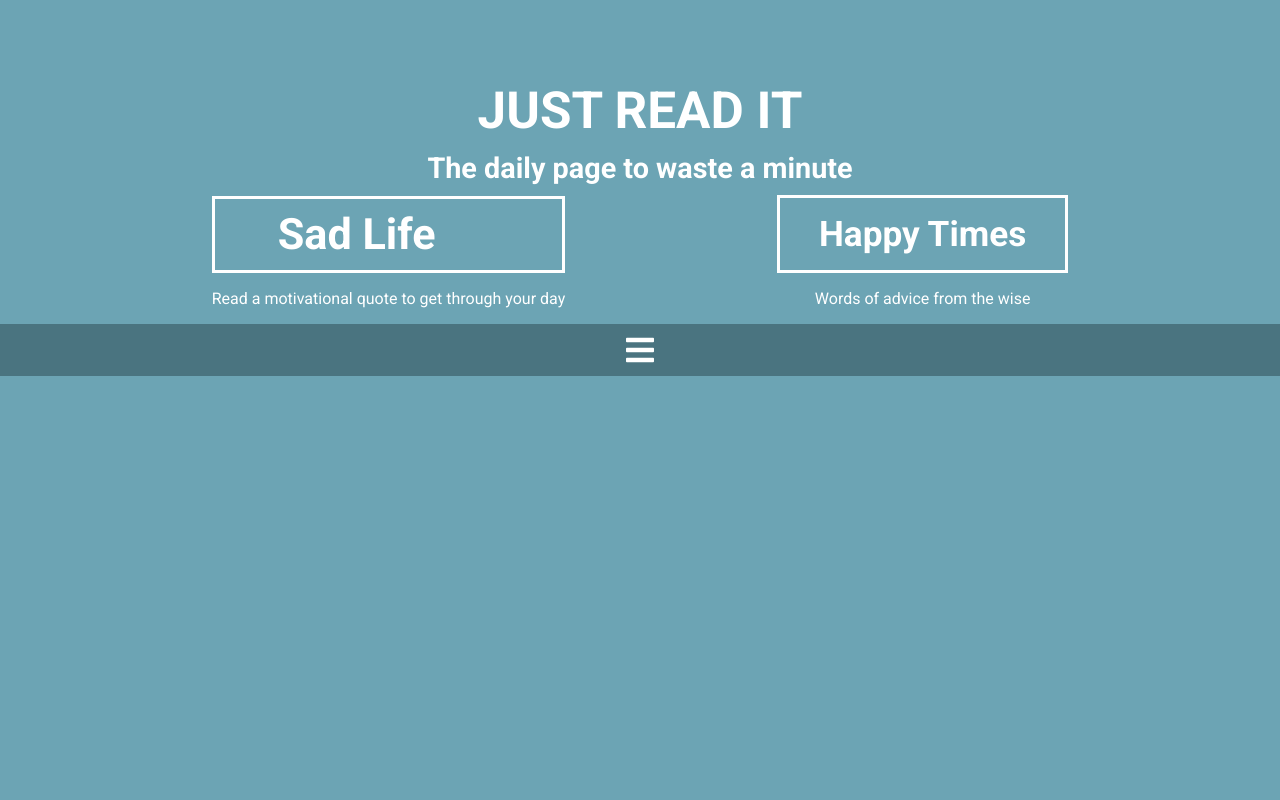
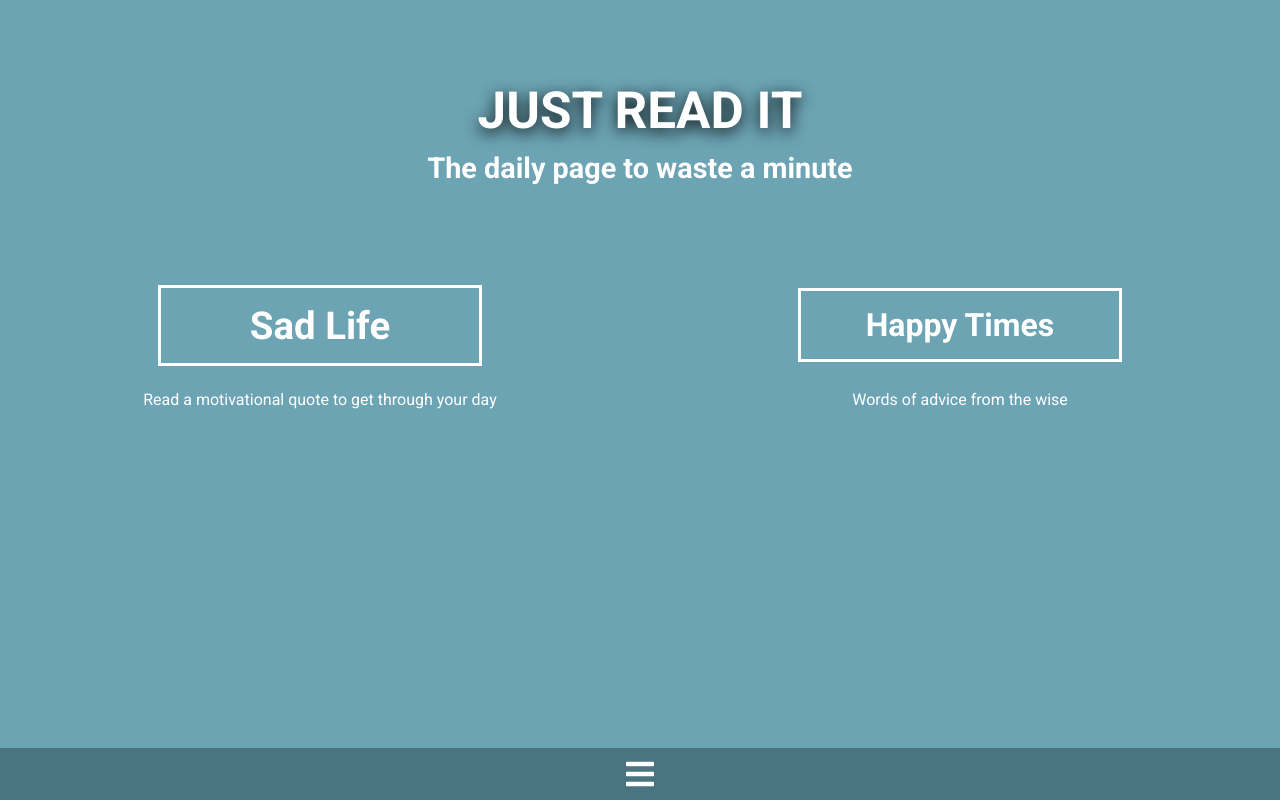
Before and after one commit to mduguil/ajax-project, a website: page index.html in a window 1280 px wide. Drawn offline with Linux system fonts and the light colour scheme.

Commit message:
some changes

```diff
--- a/css/layout.css
+++ b/css/layout.css
@@ -1,3 +1,7 @@
+.hidden {
+  display: none !important;
+}
+
 @media screen and (min-width: 480px) {
   h3 {
     font-size: 1.8rem;
--- a/css/styles.css
+++ b/css/styles.css
@@ -2,6 +2,10 @@ body {
   background-color: #6ca4b4;
   font-family: "Roboto", sans-serif;
   color: white;
+}
+
+header {
+  margin-bottom: 70px;
 }
 
 .page-title {
@@ -16,6 +20,7 @@ body {
 h1 {
   padding-top: 40px;
   margin: 0;
+  text-shadow: 0 4px 16px black;
 }
 
 h3 {
@@ -23,31 +28,48 @@ h3 {
   font-size: 1.5rem;
 }
 
+.spacing {
+  width: 100%;
+  height: 180px;
+  margin: 20px 0;
+}
+
 .mood-container {
   display: flex;
   flex-direction: column;
   justify-content: center;
   align-items: center;
+  width: 100%;
 }
 
-h2 {
+.mood {
+  border: 3px solid;
+  padding: 15px 30px;
   margin: 0;
 }
 
-.sad {
-  font-size: 2.7rem;
-  border: 3px solid white;
-  padding: 10px 63px;
+.sad-container .mood {
+  font-size: 2.4rem;
+  padding: 15px 89px;
 }
 
-.happy {
-  font-size: 2.2rem;
-  border: 3px solid white;
-  padding: 15px 39px;
+.happy-container .mood {
+  font-size: 2rem;
+  padding: 15px 65px;
+}
+
+.choice {
+  width: 100%;
+  height: 80px;
+  display: flex;
+  justify-content: center;
+  align-items: center;
+  margin: 0;
 }
 
 .description {
   text-align: center;
+  margin-top: 25px;
 }
 
 .navbar {
@@ -56,6 +78,9 @@ h2 {
   justify-content: center;
   align-items: center;
   padding: 10px 0;
+  position: absolute;
+  width: 100%;
+  bottom: 0;
 }
 
 .fa-bars {
--- a/index.html
+++ b/index.html
@@ -23,14 +23,18 @@
   </header>
   <main>
     <div class="mood-container">
-      <div class="sad-container">
-        <h2 class="sad">Sad Life</h2>
+      <div class="sad-container spacing">
+        <div class="choice">
+          <h2 class="mood">Sad Life</h2>
+        </div>
         <div class="description">
           <p>Read a motivational quote to get through your day</p>
         </div>
       </div>
-      <div class="happy-container">
-        <h2 class="happy">Happy Times</h2>
+      <div class="happy-container spacing">
+        <div class="choice">
+          <h2 class="mood">Happy Times</h2>
+        </div>
         <div class="description">
           <p>Words of advice from the wise</p>
         </div>
```
Also changed, not shown: js/data.js (+33 -0 lines), js/main.js (+0 -33 lines).
